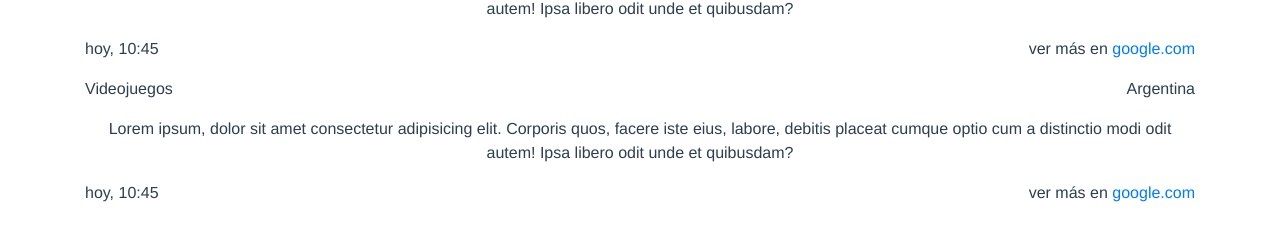
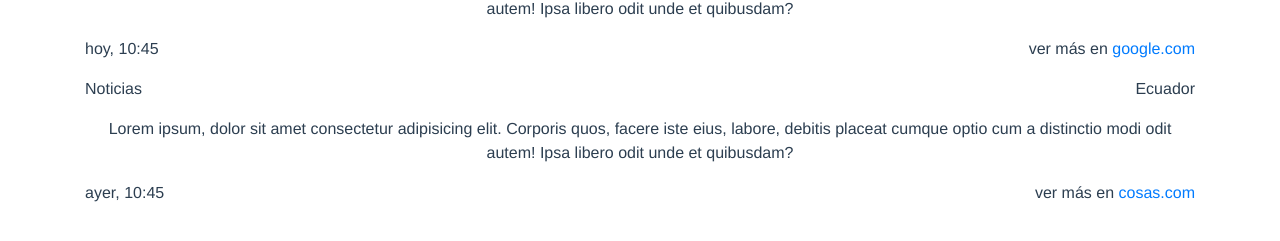
Before and after one commit to DBulacio/tweets, a Vue app: page / in a window 1280 px wide. Shown: the part 207-448 px from the top of the page. Built offline with nearby package versions, Linux system fonts and the light colour scheme.

Commit message:
agregue v-for a myTweet. Ahora lee los datos del array que le paso

```diff
--- a/src/components/myTweet.vue
+++ b/src/components/myTweet.vue
@@ -1,20 +1,20 @@
 <template>
-    <div>
+    <div v-for="tweet in tweets" :key="tweet-id">
         <header class="align">
             <!-- Categoría de publicación -->
-            <p>{{categoria}}</p>
+            <p>{{tweet.categoria}}</p>
             <!-- Región de publicación -->
-            <p>{{region}}</p>
+            <p>{{tweet.region}}</p>
         </header>
         <!-- Contenido -->
         <section>
-            <p>{{contenido}}</p>
+            <p>{{tweet.contenido}}</p>
         </section>
         <footer class="align">
             <!-- Fecha y hora -->
-            <p>{{fecha}}</p>
+            <p>{{tweet.fecha}}</p>
             <!-- Links -->
-            <p>ver más en <a href="">{{enlace}}</a></p>
+            <p>ver más en <a href="">{{tweet.enlace}}</a></p>
         </footer>
     </div>
 </template>
@@ -22,14 +22,8 @@
 <script>
 export default {
     name: 'myTweet',
-    data() {
-        return {
-            categoria: 'Videojuegos',
-            region: 'Argentina',
-            contenido: 'Lorem ipsum, dolor sit amet consectetur adipisicing elit. Corporis quos, facere iste eius, labore, debitis placeat cumque optio cum a distinctio modi odit autem! Ipsa libero odit unde et quibusdam?',
-            fecha: 'hoy, 10:45',
-            enlace: 'google.com',
-        }
+    props: {
+        tweets: Array
     }
 }
 </script>
--- a/src/components/myTweets.vue
+++ b/src/components/myTweets.vue
@@ -1,7 +1,5 @@
 <template>
-    <!-- v-for -->
-    <myTweet />
-    <myTweet />
+    <myTweet :tweets="tweets" />
 </template>
 
 <script>
@@ -11,6 +9,30 @@
         name: 'myTweets',
         components: {
             myTweet,
+        },
+        data() {
+            return {
+                tweets: []
+            }
+        },
+        created() {
+            // request!
+            this.tweets = [
+                {
+                    categoria: 'Videojuegos',
+                    region: 'Argentina',
+                    contenido: 'Lorem ipsum, dolor sit amet consectetur adipisicing elit. Corporis quos, facere iste eius, labore, debitis placeat cumque optio cum a distinctio modi odit autem! Ipsa libero odit unde et quibusdam?',
+                    fecha: 'hoy, 10:45',
+                    enlace: 'google.com',
+                },
+                {
+                    categoria: 'Noticias',
+                    region: 'Ecuador',
+                    contenido: 'Lorem ipsum, dolor sit amet consectetur adipisicing elit. Corporis quos, facere iste eius, labore, debitis placeat cumque optio cum a distinctio modi odit autem! Ipsa libero odit unde et quibusdam?',
+                    fecha: 'ayer, 10:45',
+                    enlace: 'cosas.com',
+                }
+            ]
         }
     }
 </script>
```
